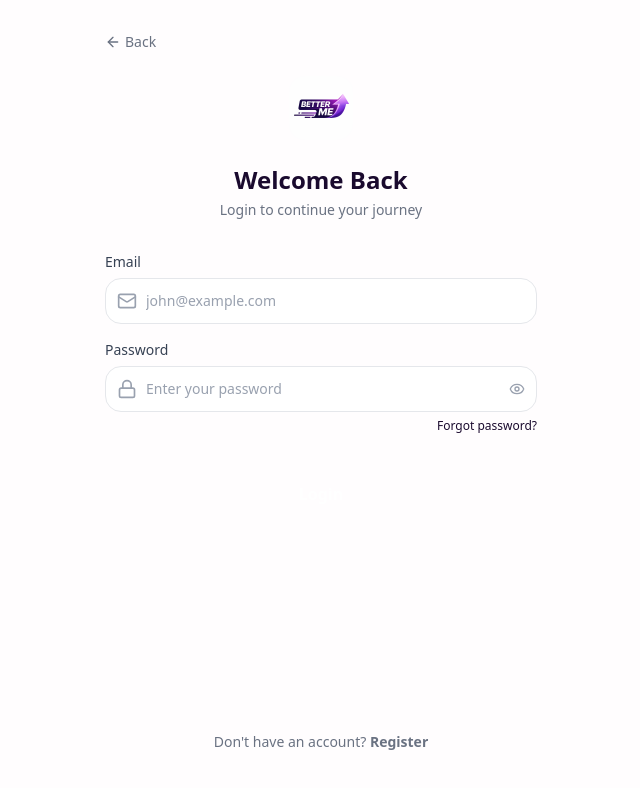
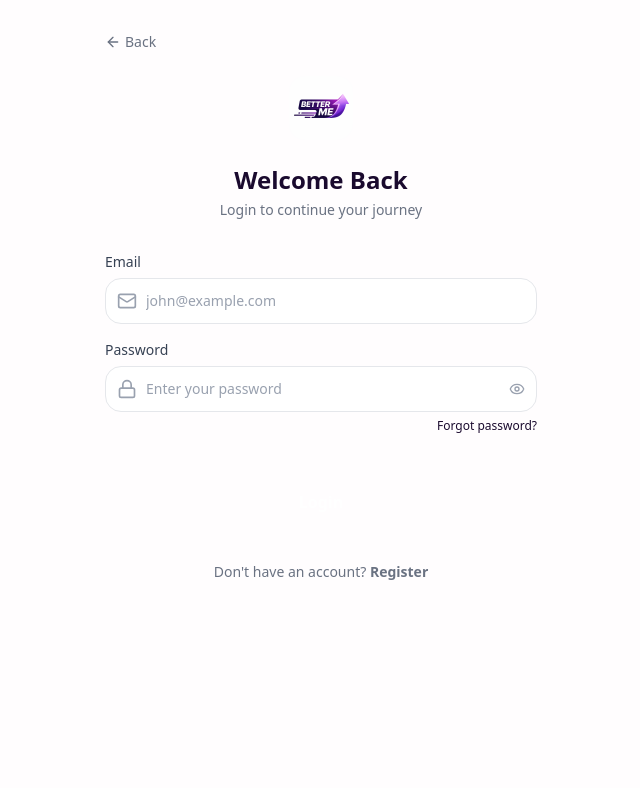
Before and after one commit to Clorex/betterme, a Next.js app: page /login in a window 1280 px wide. Shown: the top 788 px of the page, without its empty margins (319-959 px from the left). Built offline with nearby package versions, Linux system fonts and the light colour scheme; no server answers.

Commit message:
Fix login layout button visibility

```diff
--- a/src/app/(auth)/login/page.tsx
+++ b/src/app/(auth)/login/page.tsx
@@ -47,9 +47,7 @@ export default function LoginPage() {
 
     try {
       await login(formData.email.trim(), formData.password);
-    } catch {
-      // handled in useAuth
-    }
+    } catch {}
   };
 
   return (
@@ -91,8 +89,8 @@ export default function LoginPage() {
         </p>
       </div>
 
-      {/* Form */}
-      <form onSubmit={handleSubmit} className="space-y-4 flex-1">
+      {/* ✅ FORM WITHOUT flex-1 */}
+      <form onSubmit={handleSubmit} className="space-y-4">
         <Input
           label="Email"
           type="email"
@@ -136,8 +134,8 @@ export default function LoginPage() {
           </div>
         </div>
 
-        {/* ✅ FIXED BUTTON */}
-        <div className="pt-4">
+        {/* ✅ LOGIN BUTTON NOW VISIBLE */}
+        <div className="pt-6">
           <Button
             type="submit"
             variant="primary"
@@ -151,7 +149,7 @@ export default function LoginPage() {
       </form>
 
       {/* Footer */}
-      <div className="text-center mt-6 pb-4">
+      <div className="text-center mt-8">
         <p className="text-sm text-gray-500">
           Don&apos;t have an account?{" "}
           <Link
```
